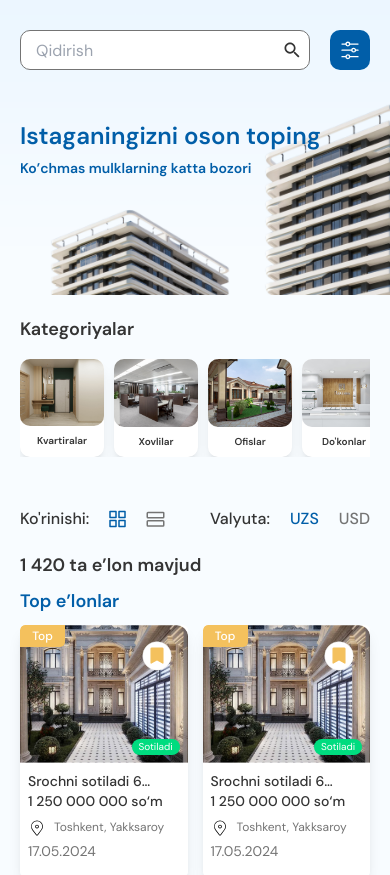
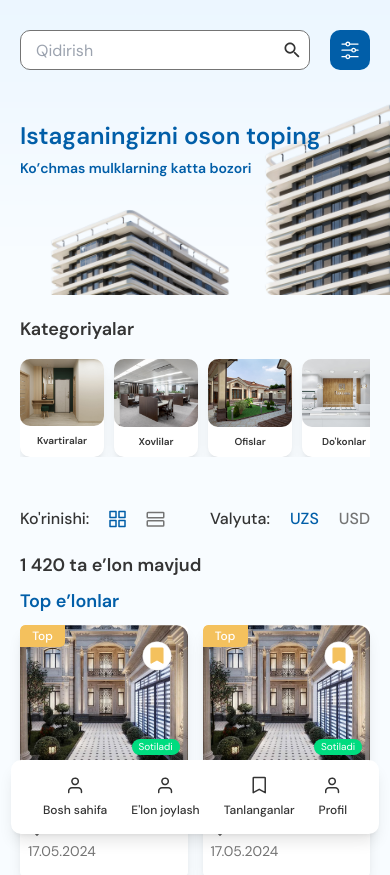
Before and after one commit to KJDev99/uybor, a Next.js app: page / in a window 390 px wide. Shown: the top 875 px of the page. Built offline with nearby package versions, Linux system fonts and the light colour scheme.

Commit message:
git push

```diff
--- /dev/null
+++ b/components/MobileNavBar.jsx
@@ -0,0 +1,71 @@
+"use client";
+import { useState, useEffect } from "react";
+import Link from "next/link";
+import Image from "next/image";
+import Profil from "@/assets/images/profil.svg";
+import Savedmsg from "@/assets/images/savedmsg.svg";
+
+const MobileNavBar = () => {
+  const [isVisible, setIsVisible] = useState(true);
+  const [lastScrollY, setLastScrollY] = useState(0);
+
+  const handleScroll = () => {
+    if (window.scrollY > lastScrollY) {
+      setIsVisible(false);
+    } else {
+      setIsVisible(true);
+    }
+    setLastScrollY(window.scrollY);
+  };
+
+  useEffect(() => {
+    window.addEventListener("scroll", handleScroll);
+
+    return () => {
+      window.removeEventListener("scroll", handleScroll);
+    };
+  }, [lastScrollY]);
+
+  return (
+    <div
+      className={`fixed md:hidden bg-white left-[50%] translate-x-[-50%] bottom-[10px] max-md:py-2 max-md:px-5 z-[999] rounded-[10px] flex shadow-lg transition-transform duration-300 ${
+        isVisible ? "transform translate-y-0" : "transform translate-y-full"
+      }`}
+    >
+      <Link
+        href="/"
+        className="mx-[12px] flex flex-col items-center justify-center my-2"
+      >
+        <Image src={Profil} alt="Image" />
+        <p className="text-[#343434] font-medium mt-2 text-xs">
+          Bosh&nbsp;sahifa
+        </p>
+      </Link>
+      <Link
+        href="/addelon"
+        className="mx-[12px] flex flex-col items-center justify-center my-2"
+      >
+        <Image src={Profil} alt="Image" />
+        <p className="text-[#343434] font-medium mt-2 text-xs">
+          E'lon&nbsp;joylash
+        </p>
+      </Link>
+      <Link
+        href="/tanlanganlar"
+        className="mx-[12px] flex flex-col items-center justify-center my-2"
+      >
+        <Image src={Savedmsg} alt="Image" />
+        <p className="text-[#343434] font-medium mt-2 text-xs">Tanlanganlar</p>
+      </Link>
+      <Link
+        href="/profil"
+        className="mx-[12px] flex flex-col items-center justify-center my-2"
+      >
+        <Image src={Profil} alt="Image" />
+        <p className="text-[#343434] font-medium mt-2 text-xs">Profil</p>
+      </Link>
+    </div>
+  );
+};
+
+export default MobileNavBar;
--- a/components/Navbar.jsx
+++ b/components/Navbar.jsx
@@ -10,6 +10,7 @@ import Link from "next/link";
 import { useState } from "react";
 import { AiOutlineClose, AiOutlineLeft } from "react-icons/ai";
 import LoginModal from "./LoginModal";
+import MobileNavBar from "./MobileNavBar";
 
 const Navbar = () => {
   const [isOpenLogin, setIsOpenLogin] = useState(false);
@@ -23,8 +24,8 @@ const Navbar = () => {
     document.body.style.overflow = "auto";
   };
   return (
-    <div className="bg-[#EDF7FF] max-md:hidden">
-      <div className="container h-20 flex justify-between border-b-[0.5px] border-logoKok">
+    <div className="bg-[#EDF7FF] max-md:mx-5 ">
+      <div className="container h-20 flex justify-between border-b-[0.5px] border-logoKok max-md:hidden">
         <Link href="/">
           <Image src={LogoImg} alt="Logo" className="w-[74px] ml-[70px] mt-4" />
         </Link>
@@ -76,6 +77,43 @@ const Navbar = () => {
           )}
         </div>
       </div>
+      <MobileNavBar />
+      {/* <div className="fixed md:hidden bg-white left-[50%] translate-x-[-50%] bottom-[10px] max-md:py-2 max-md:px-5 z-[999] rounded-[10px] flex shadow-lg">
+        <Link
+          href="/"
+          className="mx-[12px] flex flex-col items-center justify-center my-2"
+        >
+          <Image src={Profil} alt="Image" />
+          <p className="text-[#343434] font-medium mt-2 text-xs">
+            Bosh&nbsp;sahifa
+          </p>
+        </Link>
+        <Link
+          href="/addelon"
+          className="mx-[12px] flex flex-col items-center justify-center my-2"
+        >
+          <Image src={Profil} alt="Image" />
+          <p className="text-[#343434] font-medium mt-2 text-xs">
+            E'lon&nbsp;joylash
+          </p>
+        </Link>
+        <Link
+          href="/tanlanganlar"
+          className="mx-[12px] flex flex-col items-center justify-center my-2"
+        >
+          <Image src={Savedmsg} alt="Image" />
+          <p className="text-[#343434] font-medium mt-2 text-xs">
+            Tanlanganlar
+          </p>
+        </Link>
+        <Link
+          href="/profil"
+          className="mx-[12px] flex flex-col items-center justify-center my-2"
+        >
+          <Image src={Profil} alt="Image" />
+          <p className="text-[#343434] font-medium mt-2 text-xs">Profil</p>
+        </Link>
+      </div> */}
     </div>
   );
 };
```
